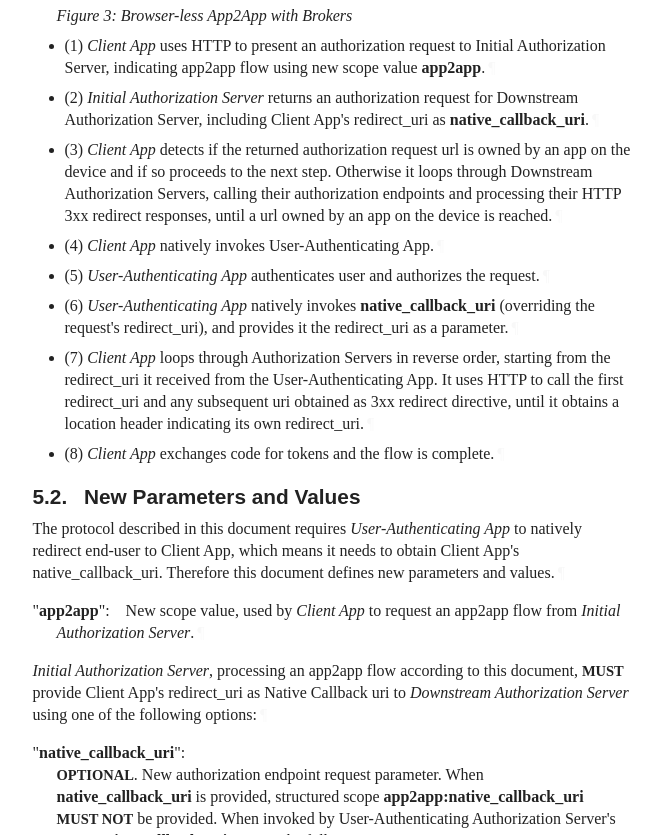
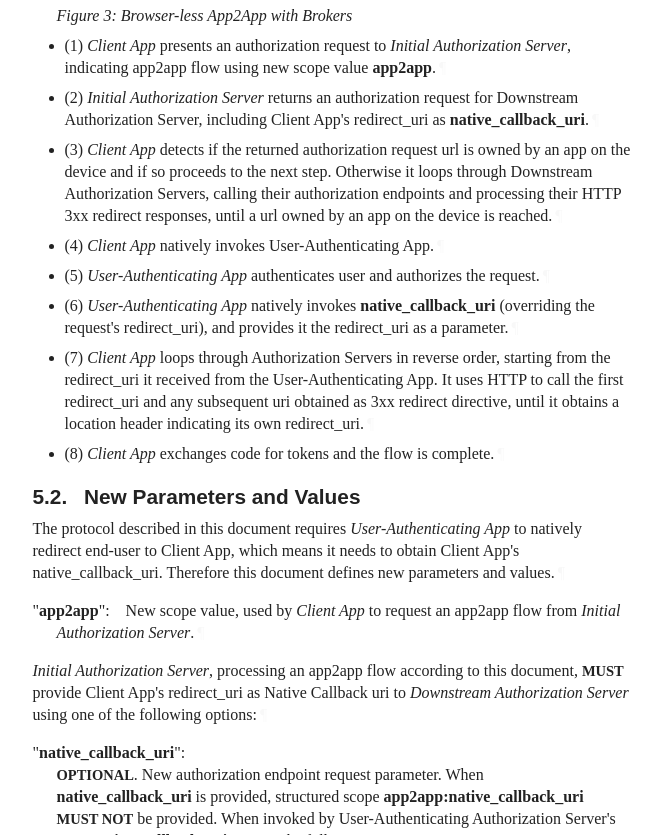
Before and after one commit to yaron-zehavi/oauth-app2app-browserless, a plain HTML site: page draft-zehavi-oauth-app2app-browserless.html in a window 1280 px wide. Shown: the part 4265-5100 px from the top of the page, without its empty margins (92-753 px from the left). Drawn offline with Linux system fonts and the light colour scheme; a web font is replaced by a local one.

Commit message:
Script updating gh-pages from 1d51708. [ci skip]

```diff
--- a/draft-zehavi-oauth-app2app-browserless.html
+++ b/draft-zehavi-oauth-app2app-browserless.html
@@ -1700,7 +1700,7 @@ appear in all capitals, as shown here.<a href="#section-2-1" class="pilcrow">¶<
 </div>
 <ul class="normal">
 <li class="normal" id="section-5.1-2.1">
-            <p id="section-5.1-2.1.1">(1) <em>Client App</em> uses HTTP to present an authorization request to Initial Authorization Server, indicating app2app flow using new scope value <strong>app2app</strong>.<a href="#section-5.1-2.1.1" class="pilcrow">¶</a></p>
+            <p id="section-5.1-2.1.1">(1) <em>Client App</em> presents an authorization request to <em>Initial Authorization Server</em>, indicating app2app flow using new scope value <strong>app2app</strong>.<a href="#section-5.1-2.1.1" class="pilcrow">¶</a></p>
 </li>
           <li class="normal" id="section-5.1-2.2">
             <p id="section-5.1-2.2.1">(2) <em>Initial Authorization Server</em> returns an authorization request for Downstream Authorization Server, including Client App's redirect_uri as <strong>native_callback_uri</strong>.<a href="#section-5.1-2.2.1" class="pilcrow">¶</a></p>
```
Also changed, not shown: draft-zehavi-oauth-app2app-browserless.txt.
